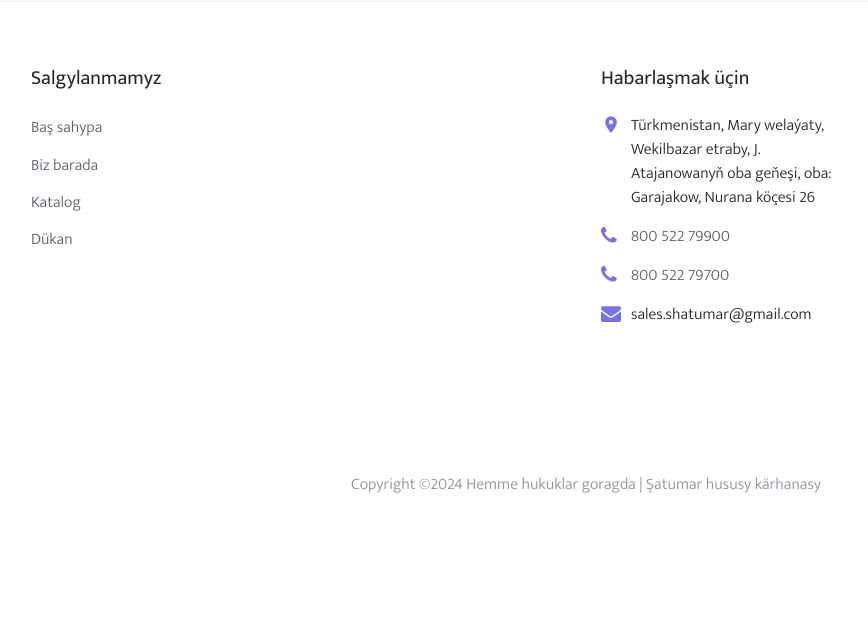
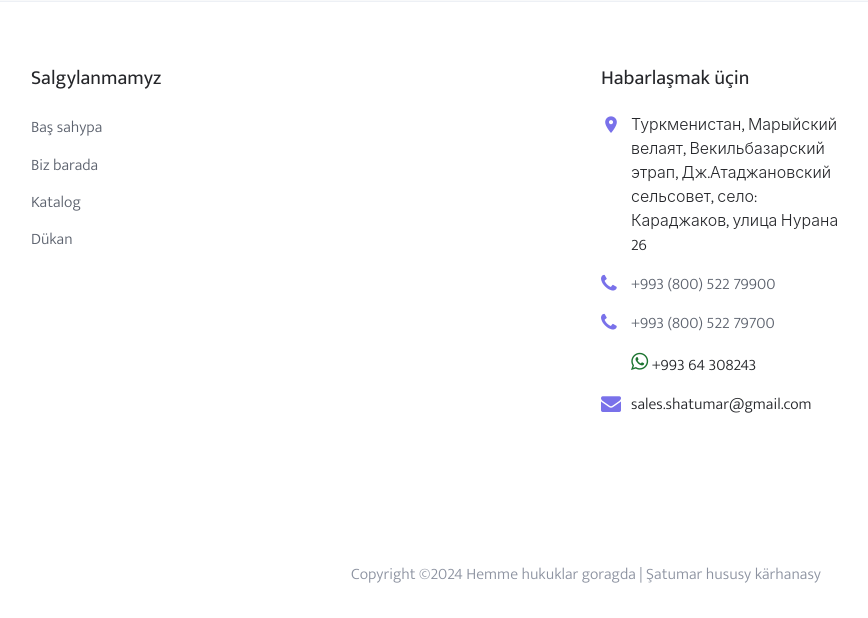
Before and after one commit to Bayrampro/Shatumar-e-commerce, a Django app: page /en/ in a window 1280 px wide. Shown: the part 2365-2983 px from the top of the page, without its empty margins (54-922 px from the left). Before the commit the page ends 2858 px from the top, so only its background shows below. Run offline with Django 5.2, Linux system fonts and the light colour scheme; data comes from the database, SQL or seed files in the repository; both versions use the stored data as it was after the commit; some libraries are stand-ins or nearby versions; some web fonts are replaced.

Commit message:
first commit

```diff
--- a/core/models.py
+++ b/core/models.py
@@ -61,3 +61,7 @@ class About(models.Model):
 
     def __str__(self):
         return self.content
+
+
+class PDF(models.Model):
+    pdf = models.FileField(upload_to='media/')
--- a/core/views.py
+++ b/core/views.py
@@ -14,22 +14,25 @@ from django.utils.translation import gettext_lazy as _
 
 
 def home(request):
+    adress = About.objects.get(pk=2)
     products = Products.objects.order_by('?')[0:9]
     categories = Category.objects.order_by('?')[0:3]
-    return render(request, 'core/index.html', {'products': products, 'categories': categories})
+    return render(request, 'core/index.html', {'products': products, 'categories': categories, 'adress': adress})
 
 
 def shop(request):
+    adress = About.objects.get(pk=2)
     products = Products.objects.all()
     paginator = Paginator(products, 10)
 
     page_num = request.GET.get('page')
     page_obj = paginator.get_page(page_num)
     categories = Category.objects.annotate(cnt=Count('products')).filter(cnt__gt=0)
-    return render(request, 'core/shop.html', {'page_obj': page_obj, 'categories': categories})
+    return render(request, 'core/shop.html', {'page_obj': page_obj, 'categories': categories, 'adress': adress})
 
 
 def about(request):
+    adress = About.objects.get(pk=2)
     about_us = About.objects.get(pk=1)
     if request.method == 'POST':
         form = FeedbackForm(request.POST)
@@ -51,15 +54,17 @@ def about(request):
             # return redirect('about')
     else:
         form = FeedbackForm()
-    return render(request, 'core/about.html', {'form': form,  'about_us': about_us})
+    return render(request, 'core/about.html', {'form': form,  'about_us': about_us, 'adress': adress})
 
 
 def product_detail(request, slug):
+    adress = About.objects.get(pk=2)
     product = Products.objects.get(slug=slug)
-    return render(request, 'core/product_detail.html', {'product': product})
+    return render(request, 'core/product_detail.html', {'product': product, 'adress': adress})
 
 
 def category_detail(request, slug):
+    adress = About.objects.get(pk=2)
     category = Category.objects.get(slug=slug)
     products = Products.objects.filter(category__slug=slug)
     paginator = Paginator(products, 10)
@@ -67,11 +72,12 @@ def category_detail(request, slug):
     page_num = request.GET.get('page')
     page_obj = paginator.get_page(page_num)
     categories = Category.objects.annotate(cnt=Count('products')).filter(cnt__gt=0)
-    return render(request, 'core/category_detail.html', {'category': category, 'page_obj': page_obj, 'categories': categories})
+    return render(request, 'core/category_detail.html', {'category': category, 'page_obj': page_obj, 'categories': categories, 'adress': adress})
 
 
 # any one can add product to cart, no need of signin
 def add_to_cart_view(request, pk):
+    adress = About.objects.get(pk=2)
     products = Products.objects.all()
     paginator = Paginator(products, 10)
 
@@ -88,7 +94,7 @@ def add_to_cart_view(request, pk):
         product_count_in_cart = 1
 
     response = render(request, 'core/shop.html',
-                      {'products': products, 'product_count_in_cart': product_count_in_cart, 'page_obj': page_obj, 'categories': categories})
+                      {'products': products, 'product_count_in_cart': product_count_in_cart, 'page_obj': page_obj, 'categories': categories, 'adress': adress})
 
     # adding product id to cookies
     if 'product_ids' in request.COOKIES:
@@ -107,6 +113,7 @@ def add_to_cart_view(request, pk):
 
 # for checkout of cart
 def cart_view(request):
+    adress = About.objects.get(pk=2)
     # for cart counter
     if 'product_ids' in request.COOKIES:
         product_ids = request.COOKIES['product_ids']
@@ -128,10 +135,11 @@ def cart_view(request):
             for p in products:
                 total = total + p.cost
     return render(request, 'core/cart.html',
-                  {'products': products, 'total': total, 'product_count_in_cart': product_count_in_cart})
+                  {'products': products, 'total': total, 'product_count_in_cart': product_count_in_cart, 'adress': adress})
 
 
 def remove_from_cart_view(request, pk):
+    adress = About.objects.get(pk=2)
     # for counter in cart
     if 'product_ids' in request.COOKIES:
         product_ids = request.COOKIES['product_ids']
@@ -160,7 +168,7 @@ def remove_from_cart_view(request, pk):
             else:
                 value = value + "|" + product_id_in_cart[i]
         response = render(request, 'core/cart.html',
-                          {'products': products, 'total': total, 'product_count_in_cart': product_count_in_cart})
+                          {'products': products, 'total': total, 'product_count_in_cart': product_count_in_cart, 'adress': adress})
         if value == "":
             response.delete_cookie('product_ids')
         response.set_cookie('product_ids', value)
--- a/templates/inc/_footer.html
+++ b/templates/inc/_footer.html
@@ -21,9 +21,10 @@
             <div class="block-5 mb-5">
               <h3 class="footer-heading mb-4">{% trans 'Habarlaşmak üçin' %}</h3>
               <ul class="list-unstyled">
-                <li class="address">{% trans 'Türkmenistan, Mary welaýaty, Wekilbazar etraby, J. Atajanowanyň oba geňeşi, oba: Garajakow, Nurana köçesi 26' %}</li>
-                <li class="phone"><a href="tel://800 522 79900">800 522 79900</a></li>
-                <li class="phone"><a href="tel://800 522 79700">800 522 79700</a></li>
+                <li class="address">{{ adress.content }}</li>
+                <li class="phone"><a href="tel://+993 (800) 522 79900">+993 (800) 522 79900</a></li>
+                <li class="phone"><a href="tel://+993 (800) 522 79700">+993 (800) 522 79700</a></li>
+                <li><i class="icon-whatsapp" style="font-size: 20px; color: #1c7430"></i>  +993 64 308243</li>
                 <li class="email">sales.shatumar@gmail.com</li>
               </ul>
             </div>
```
Also changed, not shown: db.sqlite3, locale/en/LC_MESSAGES/django.po, locale/ru/LC_MESSAGES/django.po, locale/tk/LC_MESSAGES/django.po, media/photos/2024/02/kategoriya_1.png (added).
